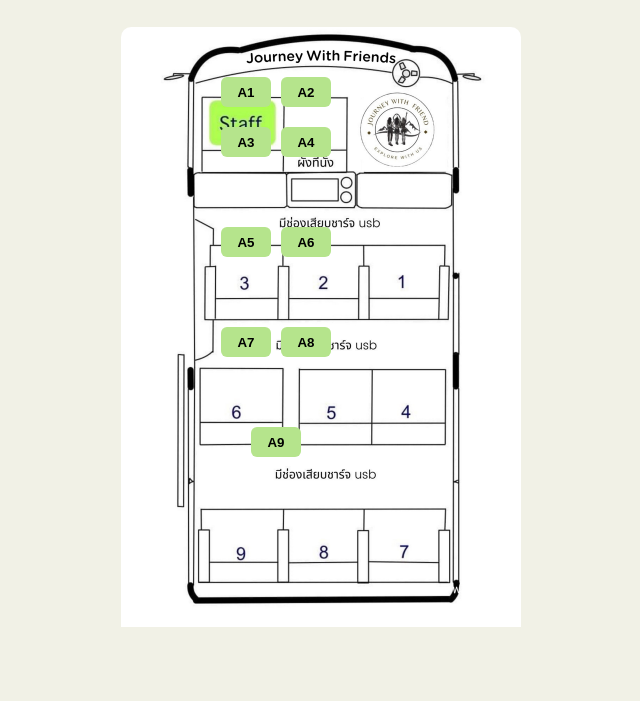
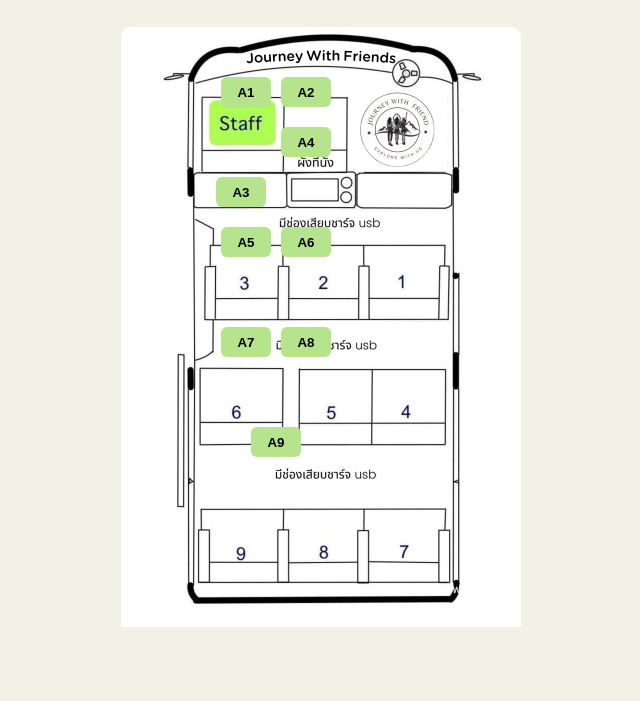
Before and after one commit to Baitong0610/forest-bot, a website: page index.html in a window 1280 px wide. Shown: the part 99-800 px from the top of the page, without its empty margins (319-959 px from the left). Drawn offline with Linux system fonts and the light colour scheme.

Commit message:
Update index.html

```diff
--- a/index.html
+++ b/index.html
@@ -92,7 +92,7 @@
  <div class="seat-map">
   <button class="seat-button" style="top: 50px; left: 100px;" id="A1">A1</button>
   <button class="seat-button" style="top: 50px; left: 160px;" id="A2">A2</button>
-  <button class="seat-button" style="top: 100px; left: 100px;" id="A3">A3</button>
+  <button class="seat-button" style="top: 150px; left: 95px;" id="A3">A3</button>
   <button class="seat-button" style="top: 100px; left: 160px;" id="A4">A4</button>
   <button class="seat-button" style="top: 200px; left: 100px;" id="A5">A5</button>
   <button class="seat-button" style="top: 200px; left: 160px;" id="A6">A6</button>
```
